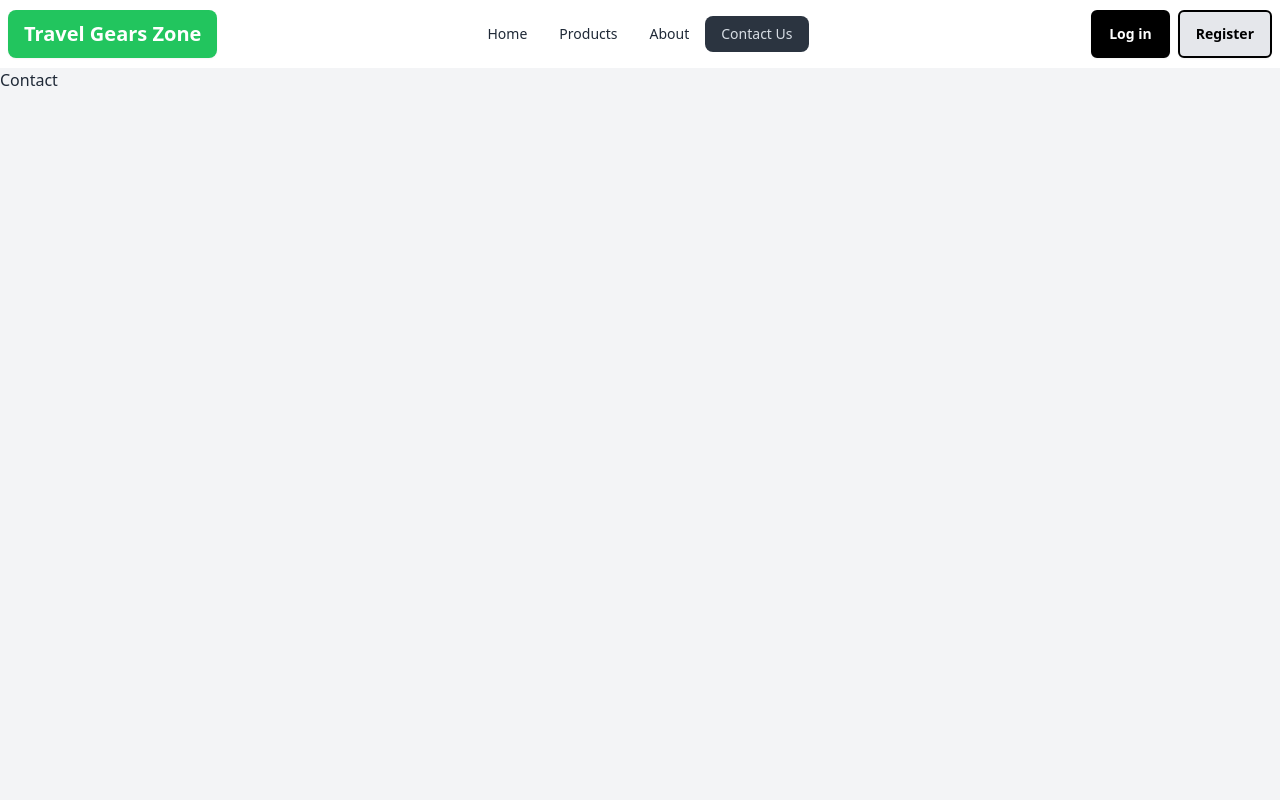
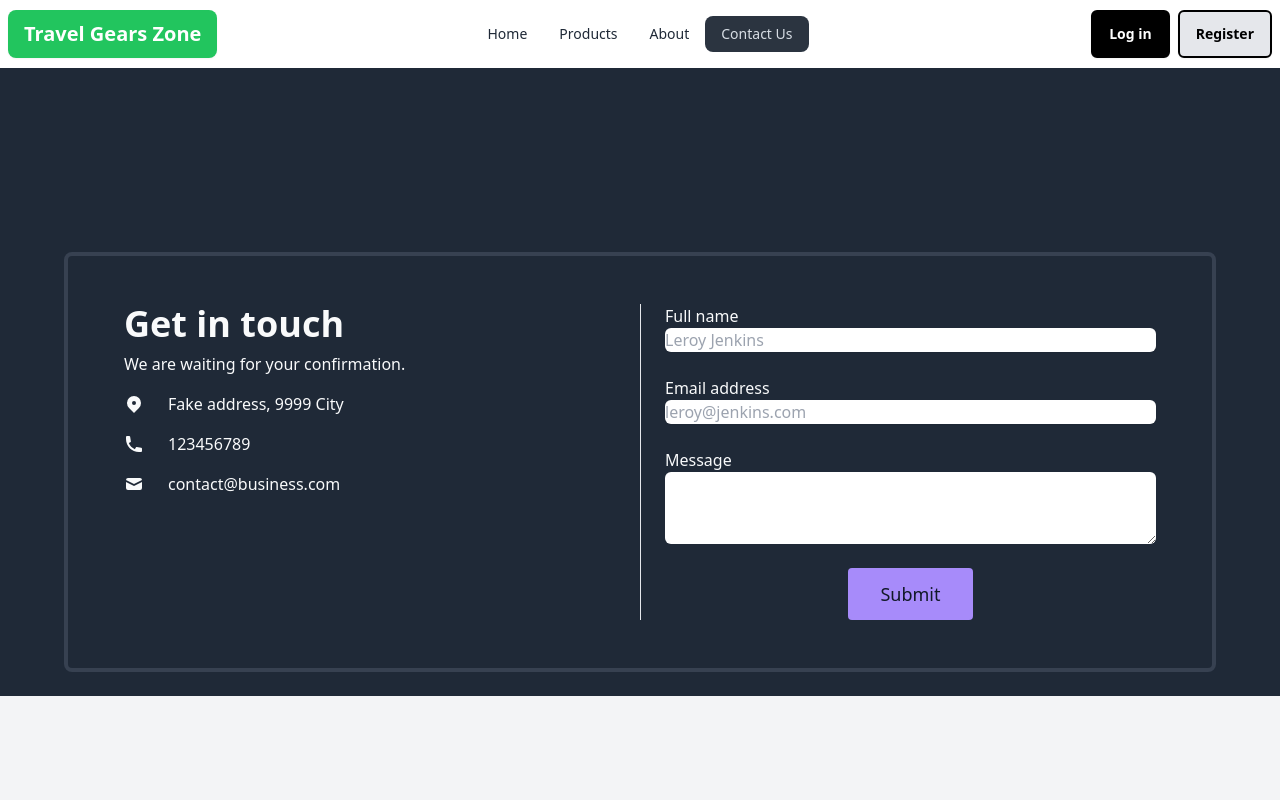
Before and after one commit to prosenjithdash/travel-gears-zone-client, a React (Vite) app: page /contact in a window 1280 px wide. Shown: the top 800 px of the page. Built offline with nearby package versions, Linux system fonts and the light colour scheme; no server answers.

Commit message:
ABOUT AND CONTACT page done

```diff
--- a/src/components/home/FAQs.jsx
+++ b/src/components/home/FAQs.jsx
@@ -2,21 +2,21 @@
 const FAQs = () => {
     return (
         <div className="lg:max-w-[1000px] mx-auto space-y-[10px]">
-            <div className="collapse collapse-arrow bg-base-200">
+            <div className="collapse collapse-arrow bg-white">
                 <input type="radio" name="my-accordion-2" defaultChecked />
                 <div className="collapse-title text-xl font-medium">All products is made in Bangladesh or Abroad?</div>
                 <div className="collapse-content">
                     <p>Thanks question us,Maximum products is imported but some products made in Bangladesh.</p>
                 </div>
             </div>
-            <div className="collapse collapse-arrow bg-base-200">
+            <div className="collapse collapse-arrow bg-white">
                 <input type="radio" name="my-accordion-2" />
                 <div className="collapse-title text-xl font-medium">How is product quality?</div>
                 <div className="collapse-content">
                     <p>I know you will buy emotion not a products so belive us quality is good .</p>
                 </div>
             </div>
-            <div className="collapse collapse-arrow bg-base-200">
+            <div className="collapse collapse-arrow bg-white">
                 <input type="radio" name="my-accordion-2" />
                 <div className="collapse-title text-xl font-medium">How to orders products?</div>
                 <div className="collapse-content">
--- a/src/components/home/Review.jsx
+++ b/src/components/home/Review.jsx
@@ -2,7 +2,7 @@
 const Review = () => {
     return (
         <div>
-            <div className="card bg-base-200 text-black lg:w-96 w-full mb-8">
+            <div className="card bg-white text-black lg:w-96 w-full mb-8">
                 <div className="card-body ">
                     <h2 className="card-title">Bilas Saha</h2>
                     <p>I bought two travel beg. Mode is TB898. Honestly i said beg quality is to much good.Anyone search better quality beg then buy that.</p>
--- a/src/components/home/Testimonials.jsx
+++ b/src/components/home/Testimonials.jsx
@@ -3,7 +3,7 @@
 // Testimonials Component
 const Testimonials = () => {
     return (
-        <div className="lg:flex items-center lg:justify-between lg:gap-4 gap-2">
+        <div className="lg:flex items-center  lg:justify-between lg:gap-4 gap-2">
             <Review />
             <Review />
             <Review />
--- a/src/pages/Contact.jsx
+++ b/src/pages/Contact.jsx
@@ -1,6 +1,49 @@
 // Contact Page
 export const Contact = () => {
   return (
-    <div>Contact</div>
+    <section className="py-6 bg-gray-800 dark:bg-gray-100 text-gray-50 dark:text-gray-900">
+      <div className="grid max-w-6xl grid-cols-1 px-6 mx-auto lg:px-8 md:grid-cols-2 md:divide-x  border-4 border-gray-700 rounded-lg p-12 mt-[160px]">
+        <div className="py-6 md:py-0 md:px-6">
+          <h1 className="text-4xl font-bold">Get in touch</h1>
+          <p className="pt-2 pb-4">We are waiting for your confirmation.</p>
+          <div className="space-y-4">
+            <p className="flex items-center">
+              <svg xmlns="http://www.w3.org/2000/svg" viewBox="0 0 20 20" fill="currentColor" className="w-5 h-5 mr-2 sm:mr-6">
+                <path fillRule="evenodd" d="M5.05 4.05a7 7 0 119.9 9.9L10 18.9l-4.95-4.95a7 7 0 010-9.9zM10 11a2 2 0 100-4 2 2 0 000 4z" clipRule="evenodd"></path>
+              </svg>
+              <span>Fake address, 9999 City</span>
+            </p>
+            <p className="flex items-center">
+              <svg xmlns="http://www.w3.org/2000/svg" viewBox="0 0 20 20" fill="currentColor" className="w-5 h-5 mr-2 sm:mr-6">
+                <path d="M2 3a1 1 0 011-1h2.153a1 1 0 01.986.836l.74 4.435a1 1 0 01-.54 1.06l-1.548.773a11.037 11.037 0 006.105 6.105l.774-1.548a1 1 0 011.059-.54l4.435.74a1 1 0 01.836.986V17a1 1 0 01-1 1h-2C7.82 18 2 12.18 2 5V3z"></path>
+              </svg>
+              <span>123456789</span>
+            </p>
+            <p className="flex items-center">
+              <svg xmlns="http://www.w3.org/2000/svg" viewBox="0 0 20 20" fill="currentColor" className="w-5 h-5 mr-2 sm:mr-6">
+                <path d="M2.003 5.884L10 9.882l7.997-3.998A2 2 0 0016 4H4a2 2 0 00-1.997 1.884z"></path>
+                <path d="M18 8.118l-8 4-8-4V14a2 2 0 002 2h12a2 2 0 002-2V8.118z"></path>
+              </svg>
+              <span>contact@business.com</span>
+            </p>
+          </div>
+        </div>
+        <form noValidate="" className="flex flex-col py-6 space-y-6 md:py-0 md:px-6">
+          <label className="block">
+            <span className="mb-1">Full name</span>
+            <input type="text" placeholder="Leroy Jenkins" className="block w-full rounded-md shadow-sm focus:ring focus:ring-opacity-75 focus:ring-violet-400 focus:dark:ring-violet-600 dark:bg-gray-100" />
+          </label>
+          <label className="block">
+            <span className="mb-1">Email address</span>
+            <input type="email" placeholder="leroy@jenkins.com" className="block w-full rounded-md shadow-sm focus:ring focus:ring-opacity-75 focus:ring-violet-400 focus:dark:ring-violet-600 dark:bg-gray-100" />
+          </label>
+          <label className="block">
+            <span className="mb-1">Message</span>
+            <textarea rows="3" className="block w-full rounded-md focus:ring focus:ring-opacity-75 focus:ring-violet-400 focus:dark:ring-violet-600  dark:bg-gray-100"></textarea>
+          </label>
+          <button type="button" className="self-center px-8 py-3 text-lg rounded focus:ring hover:ring focus:ring-opacity-75 bg-violet-400 dark:bg-violet-600 text-gray-900 dark:text-gray-50 focus:ring-violet-400 focus:dark:ring-violet-600 hover:ring-violet-400 hover:dark:ring-violet-600">Submit</button>
+        </form>
+      </div>
+    </section>
   )
 }
```
Also changed, not shown: src/components/home/FeaturedProducts.jsx (+74 -5 lines).
